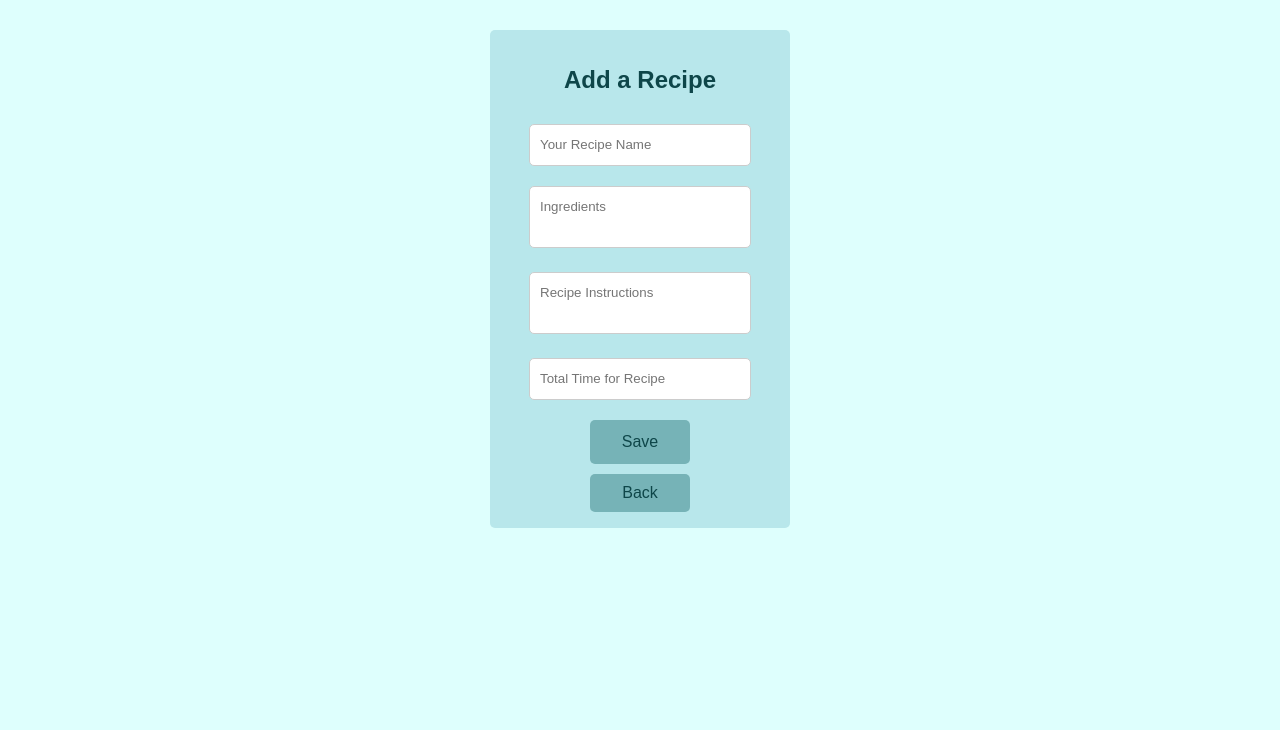
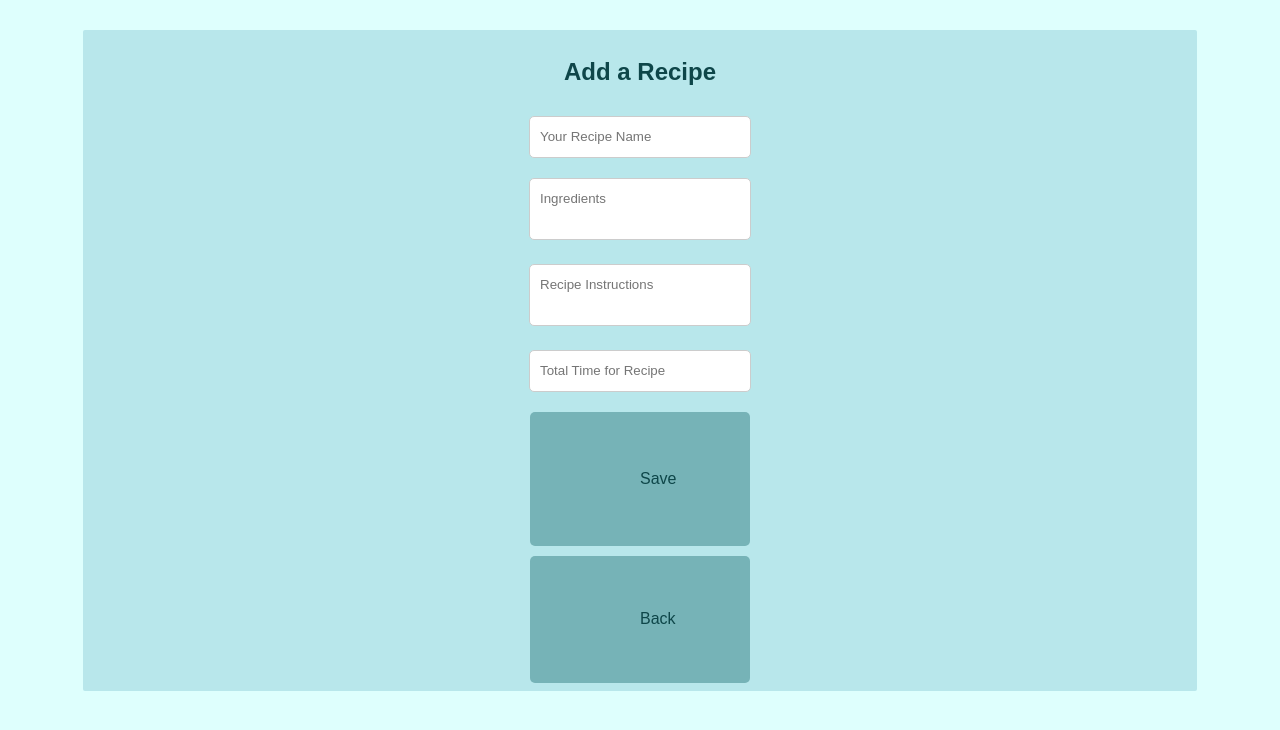
Before and after one commit to software-students-fall2023/2-web-app-exercise-chili, a Flask app: page /add in a window 1280 px wide. Shown: the top 730 px of the page. Run offline with Flask 3, Linux system fonts and the light colour scheme; parts of the project's set-up code (start-up, migrations or seed data) failed here and were passed over; some libraries are stand-ins or nearby versions.

Commit message:
WIP style.css

```diff
--- a/static/css/style.css
+++ b/static/css/style.css
@@ -16,7 +16,7 @@ body {
 
 input[type="submit"],
 button {
-    padding: 10px 20px;
+    padding: 5% 10%;;
     font-size: 16px;
     color: var(--text-color);
     background-color: var(--secondary-color);
@@ -25,6 +25,14 @@ button {
     cursor: pointer;
     text-decoration: none;
     transition: background-color 0.3s;
+}
+
+.cookButton {
+  display: flex;
+  justify-content: center;
+  align-items: center;
+  float: right;
+  padding: 5% 20%;
 }
 
 input[type="submit"]:hover,
@@ -43,7 +51,7 @@ h1{
 
 section.posts {
     margin: auto;
-    width:300px;
+    width: 100%;
     display: flex;
     flex-direction: row;
     flex-wrap: wrap;
@@ -52,16 +60,26 @@ section.posts {
 }
 
 article.post {
-    width:300px;
+    width: 90%;
     background-color: var(--primary-color);
-    border-radius: 5px;
-    padding: 1rem;
+    border-radius: 2px;
+    padding: 0.5rem;
     color: var(--text-color);
 }
 
 article.post .recipe-name {
-    font-size: 20px;
-    font-style: italic;
+  font-size: 20px;
+  font-style: italic;
+  float: left;
+  clear: left;
+  font-weight: bold;
+}
+
+article.post .time {
+  font-size: 20px;
+  font-style: italic;
+  float: left;
+  clear: left;
 }
 
 form textarea, form input {
```
